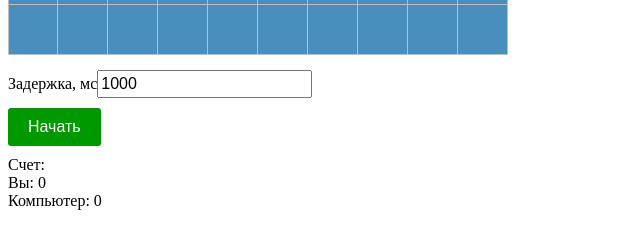
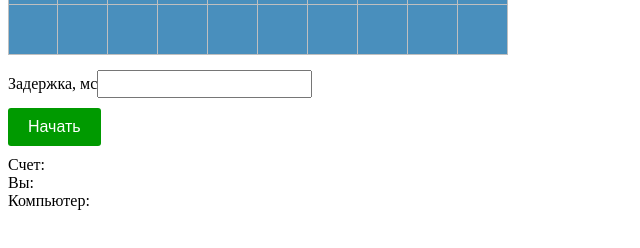
Before and after one commit to x404/game-angular, an Angular app: page / in a window 1280 px wide. Shown: the part 460-708 px from the top of the page, without its empty margins (0-640 px from the left). Built offline with nearby package versions, Linux system fonts and the light colour scheme.

Commit message:
added {{params}}

```diff
--- a/src/app/app.component.html
+++ b/src/app/app.component.html
@@ -6,10 +6,10 @@
 
         <div>
           <label for="delay">Задержка, мс</label>
-          <input type="number" id="delay" class="form-control i-delay" value="1000" min="0" />
+          <input type="number" id="delay" class="form-control i-delay" value="{{delayValue}}" min="0" />
         </div>
-        <button type="button" class="btn-start">Начать</button>
+        <button type="button" class="btn-start" (click)="startGame()">Начать</button>
 
-        <app-score></app-score>
+        <app-score [countSuccess]="countSuccess" [countError]="countError"></app-score>
       </div>
     </div>
```
